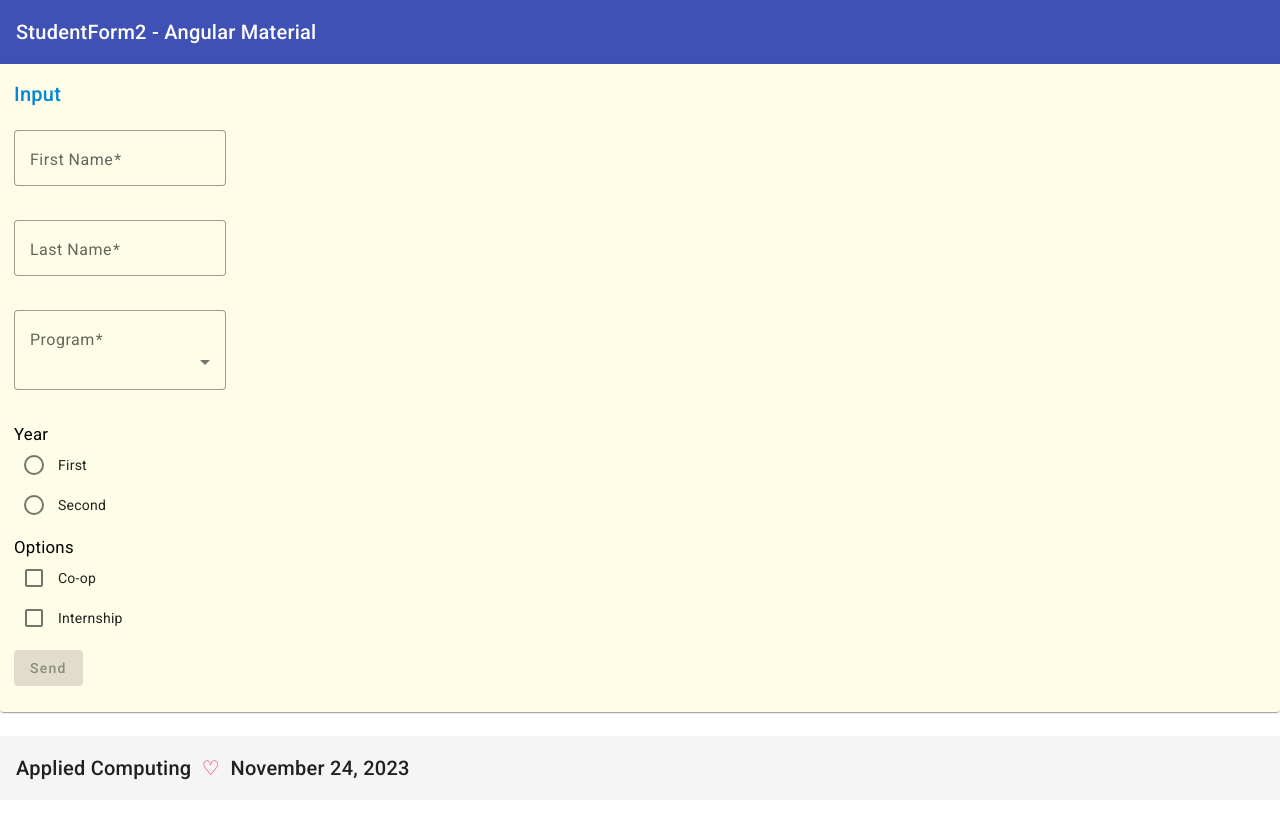
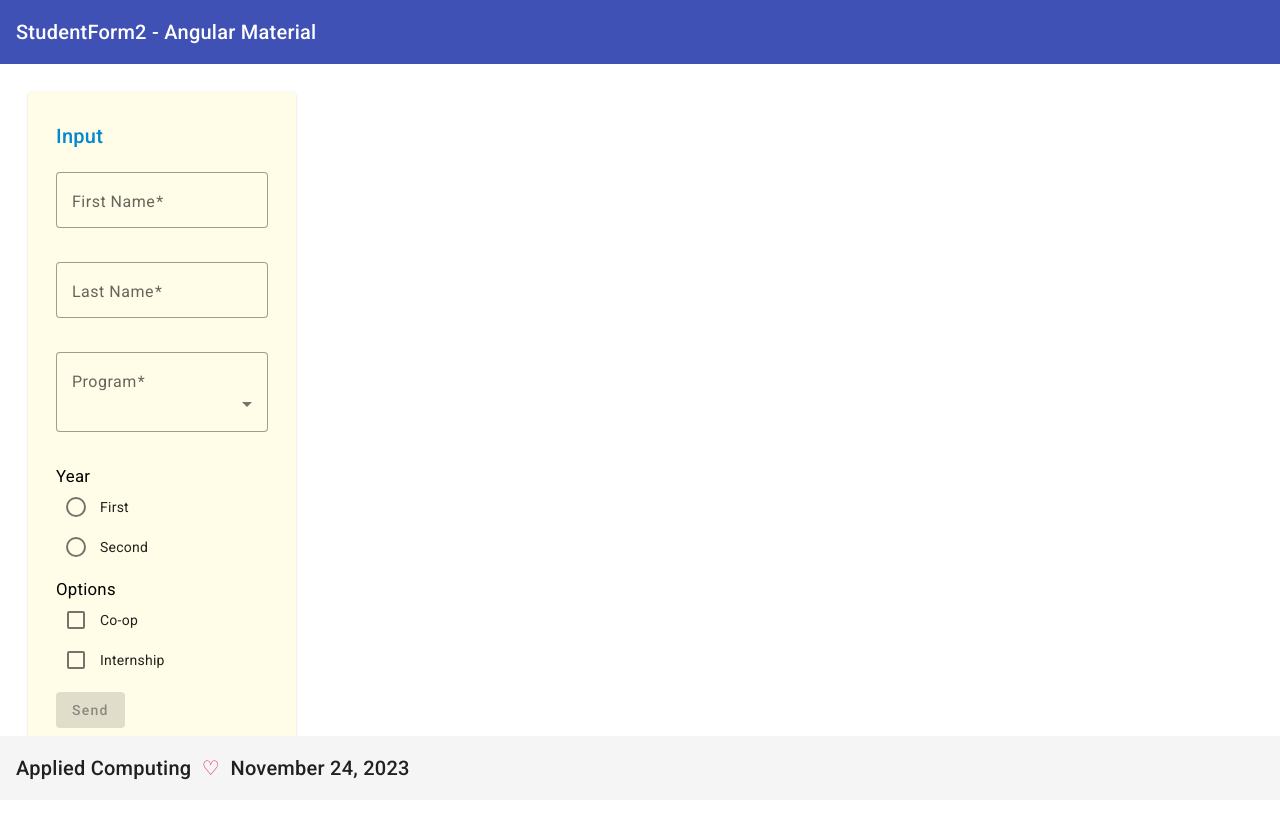
Before and after one commit to mwangangievans/StudentForm2-AngularMaterial, an Angular app: page /input in a window 1280 px wide. Shown: the top 818 px of the page. Built offline with nearby package versions, Linux system fonts and the light colour scheme.

Commit message:
fixed some css issues

```diff
--- a/src/app/app.component.css
+++ b/src/app/app.component.css
@@ -0,0 +1,3 @@
+main{
+  padding-bottom: 5em;
+}
--- a/src/app/input/input.component.css
+++ b/src/app/input/input.component.css
@@ -1,6 +1,9 @@
 mat-card{
-  padding: 1em;
   background-color: #FFFDE7;
+  margin: 2em;
+  width: fit-content;
+  height: fit-content;
+  padding: 2em;
 }
 
 mat-card-title{
--- a/src/app/output/output.component.css
+++ b/src/app/output/output.component.css
@@ -1,5 +1,8 @@
 mat-card{
-  padding: 1em;
+  margin: 2em;
+  width: fit-content;
+  height: fit-content;
+  padding: 2em;
   background: #FFF3E0;
 }
 
```
